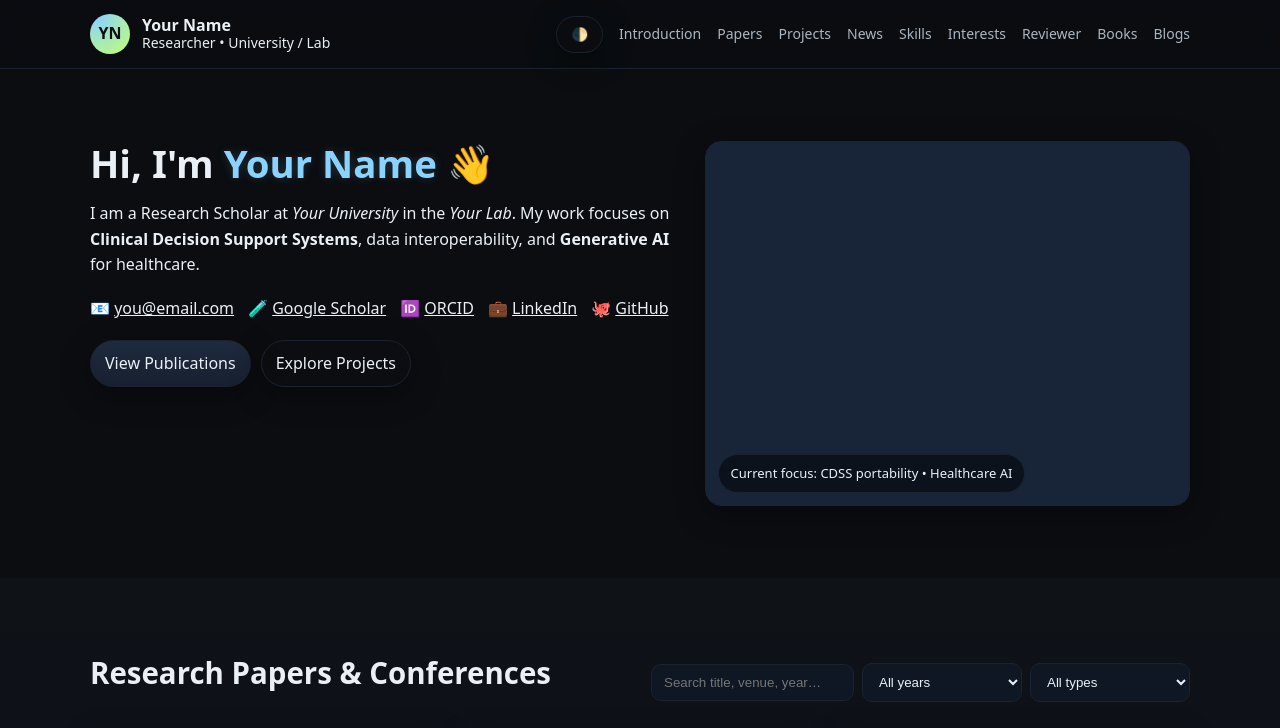
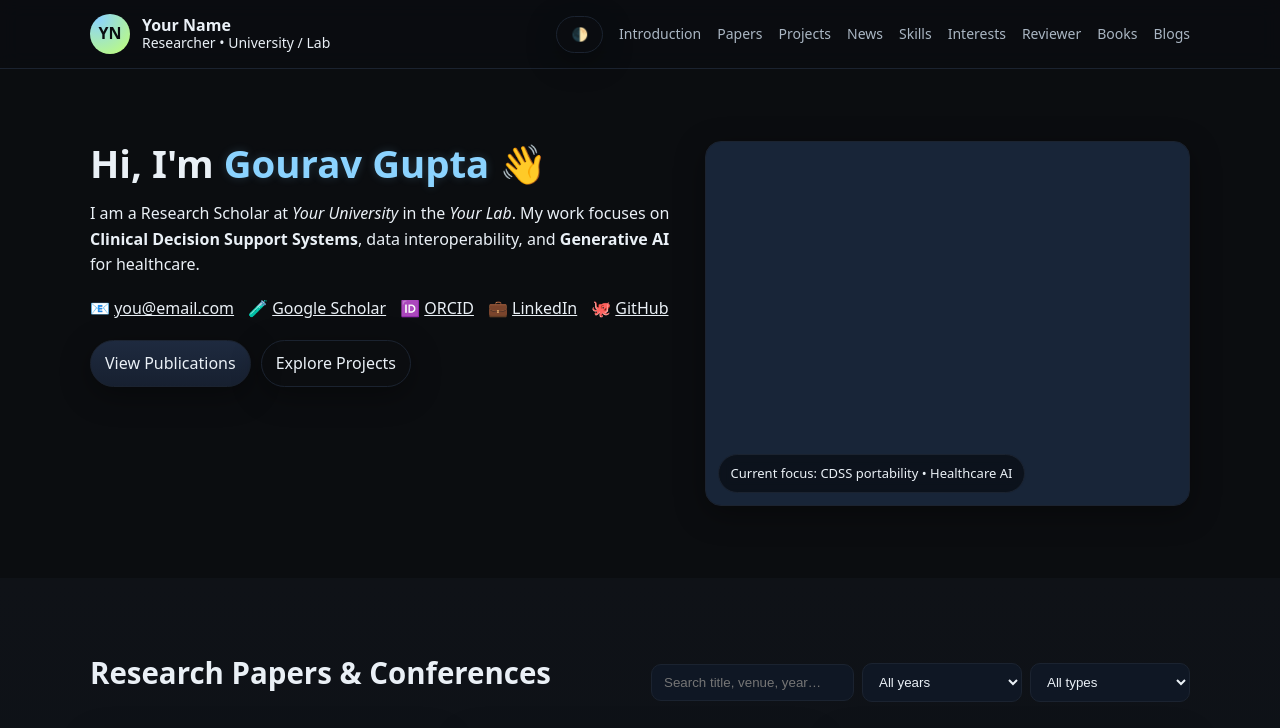
Before and after one commit to gouravtech/researchcosmos, a plain HTML site: page research-profile-v2/index.html in a window 1280 px wide. Shown: the top 728 px of the page. Drawn offline with Linux system fonts and the light colour scheme.

Commit message:
Update index.html

```diff
--- a/research-profile-v2/index.html
+++ b/research-profile-v2/index.html
@@ -39,7 +39,7 @@
     <section id="intro" class="section">
       <div class="container grid-2">
         <div>
-          <h1 class="h1">Hi, I'm <span class="accent">Your Name</span> 👋</h1>
+          <h1 class="h1">Hi, I'm <span class="accent">Gourav Gupta</span> 👋</h1>
           <p>
             I am a Research Scholar at <em>Your University</em> in the <em>Your Lab</em>.
             My work focuses on <strong>Clinical Decision Support Systems</strong>, data interoperability,
```
